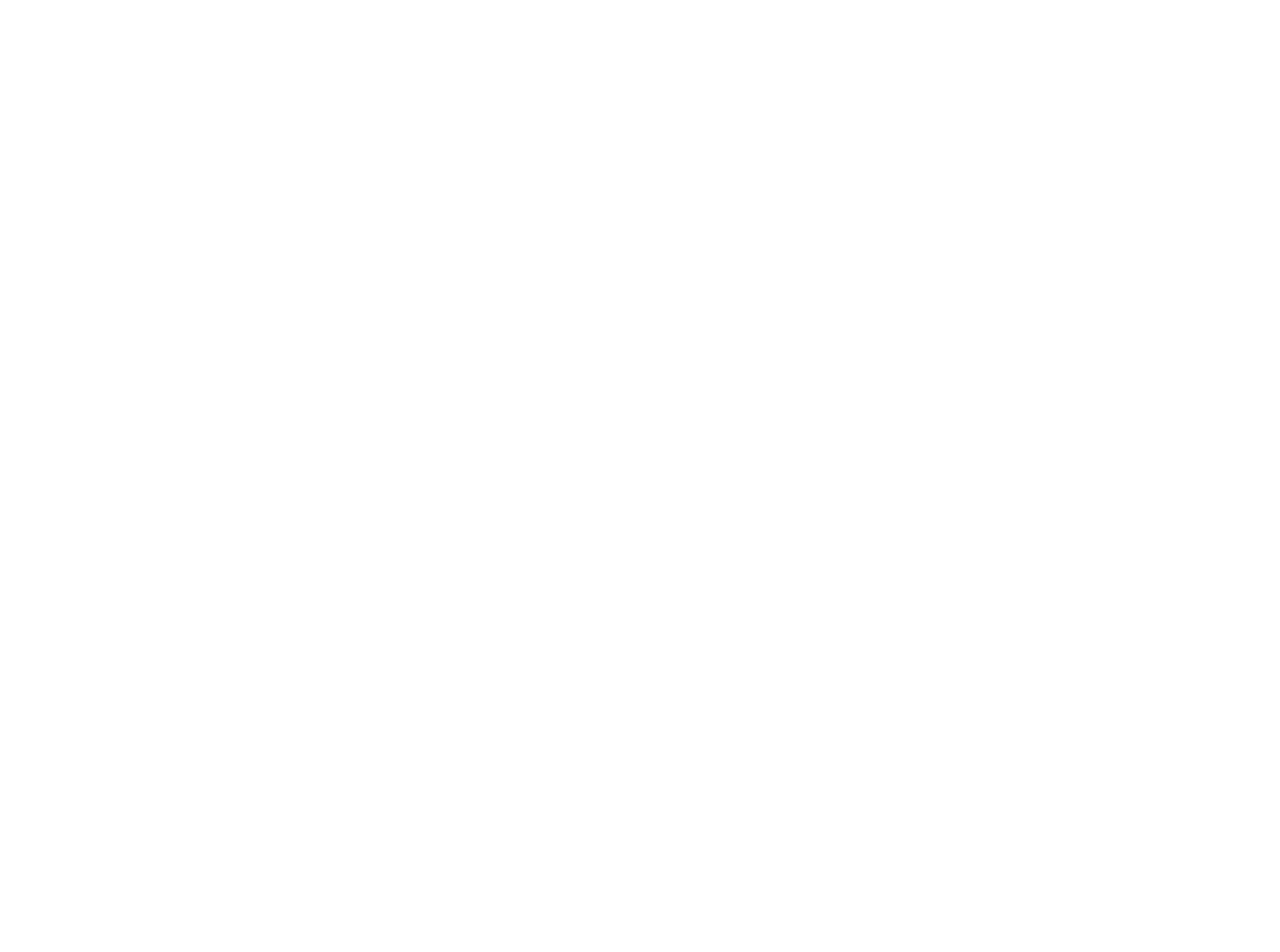
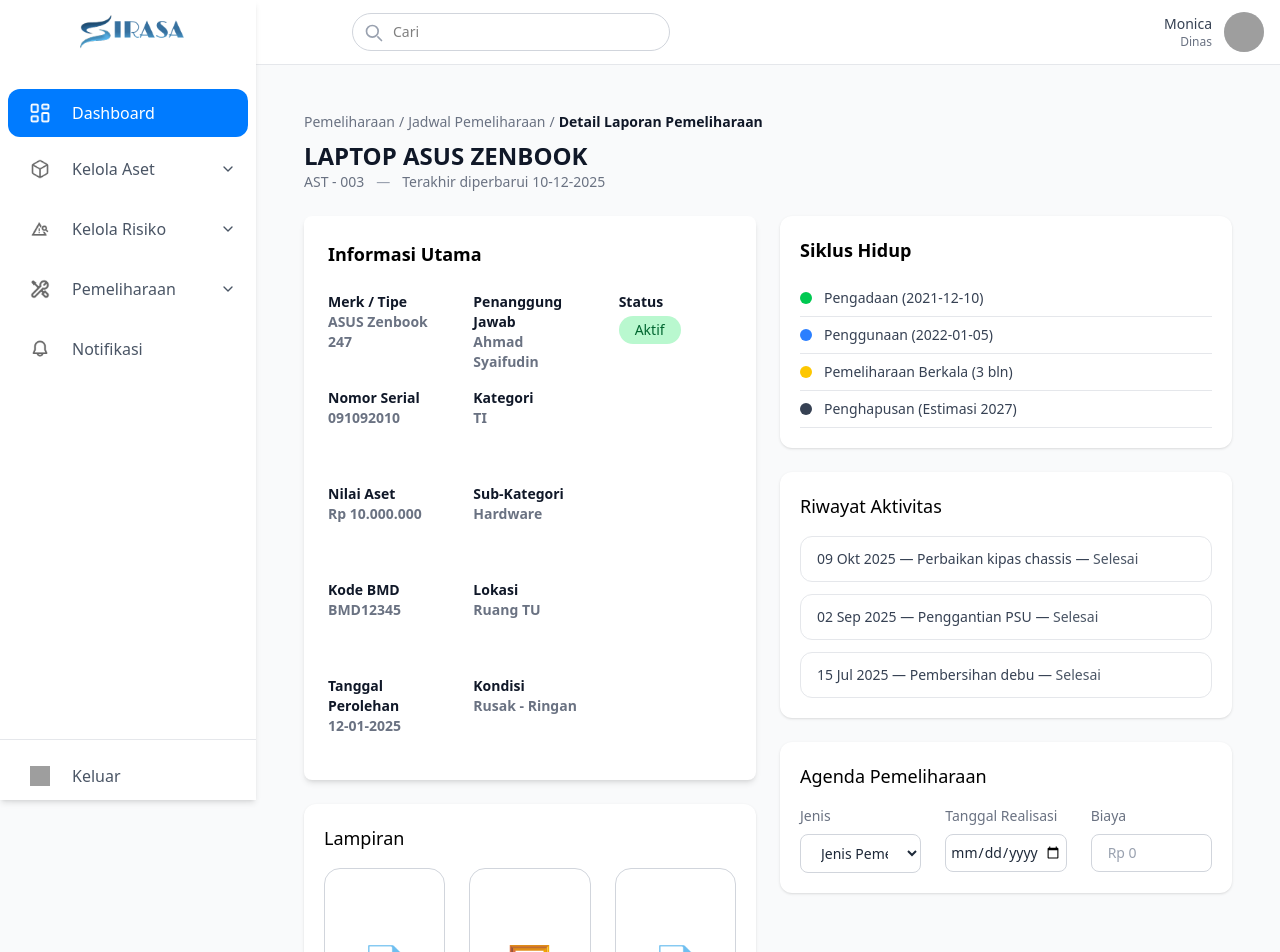
Before and after one commit to actonaa/MANPRO, a React (Vite) app in the folder frontend/: page /detail/laporan in a window 1280 px wide. Before the commit this address had no page. Shown: the top 952 px of the page. Before the commit the page ends 800 px from the top, so only its background shows below. Built offline with nearby package versions, Linux system fonts and the light colour scheme; grey boxes are pictures that could not be loaded.

Commit message:
menambahkan halaman yang belum

```diff
--- a/frontend/src/components/button/Button.tsx
+++ b/frontend/src/components/button/Button.tsx
@@ -46,7 +46,7 @@
         borderColor: border,
         color: textColor,
       }}
-      className={`flex items-center ${justify} border rounded-[14px] px-${px} py-3 md:py-2 active:scale-[0.98] transition-all duration-200 shadow-sm w-full md:w-auto`}
+      className={`flex items-center ${justify} border rounded-[14px] px-${px} py-3 md:py-3 active:scale-[0.98] transition-all duration-200 shadow-sm w-full md:w-full`}
     >
       <span className={`text-sm ${fontWeight}`}>{title}</span>
     </button>
--- a/frontend/src/components/button/ButtonText.tsx
+++ b/frontend/src/components/button/ButtonText.tsx
@@ -20,7 +20,7 @@
   return (
     <button
       onClick={onClick}
-      className={`w-full md:w-40 ${color} ${hoverColor} ${textColor} ${fontWeight} py-3 rounded-xl shadow-sm transition duration-200`}
+      className={`w-full md:w-40 ${color} ${hoverColor} ${textColor} ${fontWeight} py-3 px-5 rounded-xl shadow-sm transition duration-200`}
     >
       {title}
     </button>
--- a/frontend/src/components/kelola-asset/dinas/InformasiUtama.tsx
+++ b/frontend/src/components/kelola-asset/dinas/InformasiUtama.tsx
@@ -36,7 +36,7 @@
       </div>
 
       {/* 🔹 Grid Informasi */}
-      <div className="grid grid-cols-2 lg:grid-cols-3 lg:grid-rows-5 gap-y-4 gap-x-8 text-sm">
+      <div className="grid grid-cols-3 lg:grid-cols-3 lg:grid-rows-5 gap-y-4 gap-x-8 text-sm">
         <div>
           <p className="font-semibold text-gray-900">Merk / Tipe</p>
           <p className="font-semibold text-gray-500">{merk}</p>
@@ -46,7 +46,7 @@
           <p className="font-semibold text-gray-900">Penanggung Jawab</p>
           <p className="font-semibold text-gray-500">{penanggungJawab}</p>
         </div>
-        <div className="lg:row-span-5">
+        <div className="lg:row-span-5 row-span-7">
           <p className="font-semibold text-gray-900 mb-1">Status</p>
           <div className="flex items-center">
             <StatusBadge status={status} />
--- a/frontend/src/components/pemeliharaan/dinas/AgendaPemeliharaanCard.tsx
+++ b/frontend/src/components/pemeliharaan/dinas/AgendaPemeliharaanCard.tsx
@@ -17,7 +17,7 @@
           <label className="block mb-2 text-gray-500 ">Tanggal Realisasi</label>
           <input
             type="date"
-            className="w-full border border-gray-300 rounded-lg px-4 py-2 focus:outline-none focus:ring-2 focus:ring-blue-500 text-gray-800 placeholder:text-gray-400"
+            className="w-full border border-gray-300 rounded-lg px-1 py-2 focus:outline-none focus:ring-2 focus:ring-blue-500 text-gray-800 placeholder:text-gray-400"
             placeholder="mm/dd/yyyy"
           />
         </div>
--- a/frontend/src/components/pemeliharaan/dinas/InformasiUtamaCard.tsx
+++ b/frontend/src/components/pemeliharaan/dinas/InformasiUtamaCard.tsx
@@ -37,7 +37,7 @@
   };
 
   return (
-    <div className="bg-white p-6 rounded-xl shadow-sm">
+    <div className="bg-white p-2 rounded-xl shadow-sm">
       <h2 className="text-lg font-bold mb-4">Informasi Utama</h2>
 
       {/* 📊 Grid dua kolom */}
--- a/frontend/src/components/pemeliharaan/dinas/LampiranCard.tsx
+++ b/frontend/src/components/pemeliharaan/dinas/LampiranCard.tsx
@@ -3,7 +3,7 @@
     <div className="bg-white p-5 rounded-xl shadow-sm">
       <h2 className="text-lg  mb-4">Lampiran</h2>
 
-      <div className="flex justify-between gap-6 w-full">
+      <div className="flex flex-col gap-6 w-full md:flex md:flex-row">
         {/* 📄 Invoice */}
         <div className="flex flex-col items-center justify-center border border-gray-300 rounded-2xl flex-1 h-56 cursor-pointer hover:bg-gray-50 transition">
           <span className="text-4xl mb-2">📄</span>
--- a/frontend/src/components/risiko/dinas/RencanaMitigasiCard.tsx
+++ b/frontend/src/components/risiko/dinas/RencanaMitigasiCard.tsx
@@ -5,7 +5,7 @@
   const navigate = useNavigate(); // ✅ inisialisasi navigasi
 
   return (
-    <div className="bg-white  rounded-lg p-6 border border-white mb-6">
+    <div className="bg-white  rounded-lg border border-white mb-6">
       <h2 className="text-lg font-bold text-gray-800 mb-4">Rencana Mitigasi</h2>
 
       <table className="w-full text-sm text-left border-collapse mb-6">
@@ -22,7 +22,7 @@
               Meningkatkan keamanan sistem.
             </td>
             <td className="font-bold">
-              <span className="bg-blue-100 text-blue-700 px-3 py-1 rounded-full text-sm font-bold">
+              <span className="bg-blue-100 text-blue-700  px-3 py-1 rounded-full text-sm font-bold">
                 Dalam proses
               </span>
             </td>
@@ -43,6 +43,7 @@
       </table>
 
       {/* ✅ Tombol sekarang redirect ke /edit-risiko */}
+      <div className="md:flex md:justify-center md:items-center">
         <ButtonCard
           title="+ Tambah Aksi"
           color="#007DFA"
@@ -52,5 +53,6 @@
           onClick={() => navigate("/edit-risiko")} // ✅ klik redirect
         />
       </div>
+    </div>
   );
 }
--- a/frontend/src/routes/router.tsx
+++ b/frontend/src/routes/router.tsx
@@ -10,6 +10,9 @@
 import DaftarRisiko from "../views/dinas/DaftarRisiko";
 import Pemeliharaan from "../views/dinas/LaporanPemeliharaan";
 import JadwalPemeliharaan from "../views/dinas/JadwalPemeliharaan";
+import LaporanAset from "../views/dinas/LaporanAset";
+import DetailLaporanPemeliharaan from "../views/dinas/DetailLaporanPemeliharaan";
+import DetailRisiko from "../views/dinas/DetailRisiko";
 
 
 export default function AppRoutes() {
@@ -26,6 +29,9 @@
         <Route path="/daftar/risiko" element={<DaftarRisiko/>}/>
         <Route path="/laporan/pemeliharaan" element={<Pemeliharaan/>}/>
         <Route path="/jadwal/pemeliharaan" element={<JadwalPemeliharaan/>}/>
+        <Route path="/laporan/aset" element={<LaporanAset/>}/>
+        <Route path="/detail/laporan" element={<DetailLaporanPemeliharaan/>}/>
+        <Route path="/detail/risiko" element={<DetailRisiko/>}/>
 
       </Routes>
     </Router>
--- a/frontend/src/views/dinas/DetailLaporanPemeliharaan.tsx
+++ b/frontend/src/views/dinas/DetailLaporanPemeliharaan.tsx
@@ -1,6 +1,6 @@
 import LayoutDinas from "../layout/LayoutDinas";
 import HeaderPemeliharaan from "../../components/pemeliharaan/dinas/HeaderPemeliharaan";
-import InformasiUtamaCard from "../../components/pemeliharaan/dinas/InformasiUtamaCard";
+import InformasiUtama from "../../components/kelola-asset/dinas/InformasiUtama";
 import SiklusHidupCard from "../../components/pemeliharaan/dinas/SiklusHidupCard";
 import LampiranCard from "../../components/pemeliharaan/dinas/LampiranCard";
 import RiwayatAktivitasCard from "../../components/pemeliharaan/dinas/RiwayatAktivitasCard";
@@ -17,14 +17,26 @@
         <div className="grid grid-cols-1 lg:grid-cols-2 gap-6 items-stretch">
           {/* 📍 Kolom Kiri */}
           <div className="flex flex-col gap-6 h-full">
-            <InformasiUtamaCard />
+            <InformasiUtama
+              merk="ASUS Zenbook 247"
+              penanggungJawab="Ahmad Syaifudin"
+              status="Aktif"
+              nomorSerial="091092010"
+              kategori="TI"
+              subKategori="Hardware"
+              nilaiAset="Rp 10.000.000"
+              kodeBMD="BMD12345"
+              lokasi="Ruang TU"
+              tanggalPerolehan="12-01-2025"
+              kondisi="Rusak - Ringan"
+            />
             <div className="flex-1 h-full">
               <LampiranCard />
             </div>
           </div>
 
           {/* 📍 Kolom Kanan */}
-          <div className="flex flex-col gap-6 h-full">
+          <div className="flex flex-col gap-6">
             <SiklusHidupCard />
             <RiwayatAktivitasCard />
             <div className="flex-1">
--- a/frontend/src/views/dinas/DetailRisiko.tsx
+++ b/frontend/src/views/dinas/DetailRisiko.tsx
@@ -9,11 +9,8 @@
 export default function RisikoPage() {
   return (
     <LayoutDinas>
-      {/* 🧩 Card utama */}
-      <div className="p-6">
-        <div className="bg-white rounded-2xl shadow-md p-6 space-y-6">
       {/* 🔥 Header + Tombol Edit sejajar */}
-          <div className="flex flex-col md:flex-row items-start md:items-center justify-between gap-3">
+      <div className="flex flex-col md:flex-row items-start md:items-center justify-between">
         <RisikoHeader />
         <div className="w-full md:w-auto">
           <ButtonCard
@@ -28,7 +25,9 @@
           />
         </div>
       </div>
-
+      {/* 🧩 Card utama */}
+      <div className="mt-5">
+        <div className="bg-white rounded-2xl space-y-6">
           {/* 📊 Detail Risiko */}
           <RisikoDetailCard />
 
```
Lines whose indentation alone changed are shown as unchanged.
